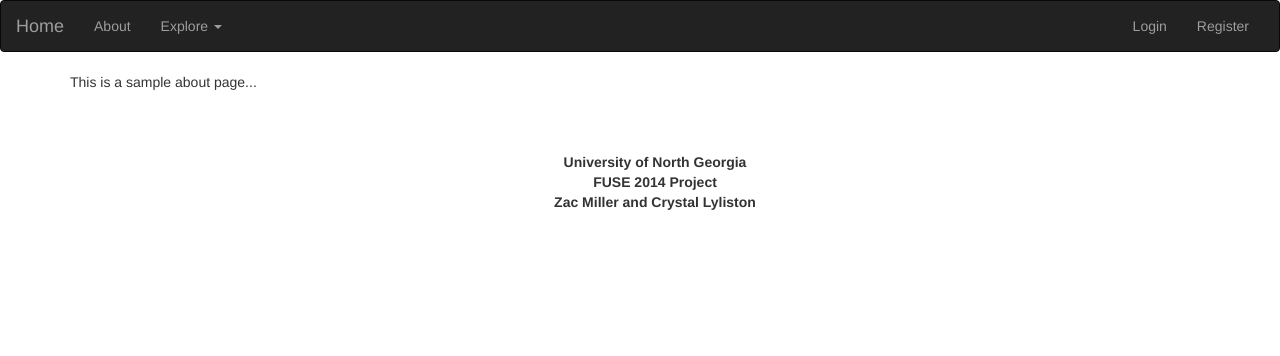
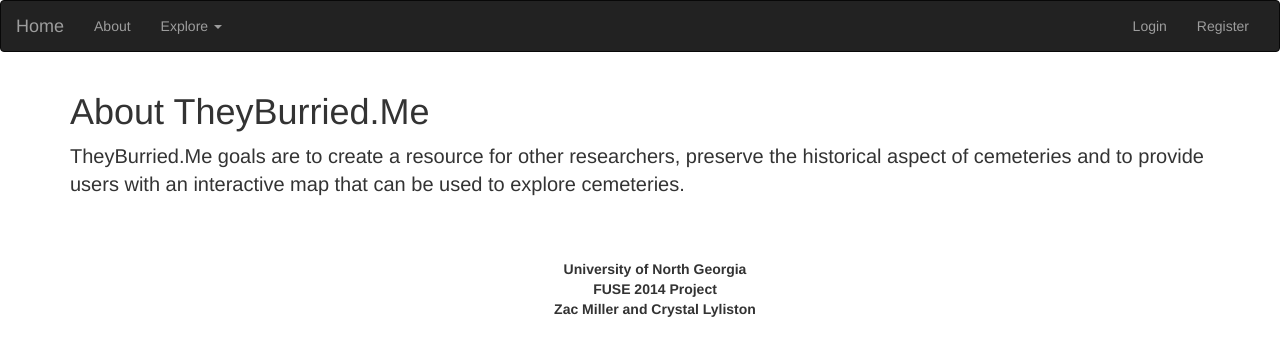
Before and after one commit to jzmiller1/fuse2014, a Django app: page /about/ in a window 1280 px wide. Shown: the top 356 px of the page. Run offline with Django 3.2, Linux system fonts and the light colour scheme; some libraries are stand-ins or nearby versions.

Commit message:
Changed url template tags.
Removed all hard coded urls aside from admin and accounts and replaced with the url template tag.

```diff
--- a/cemeteries/templates/cemeteries/about.html
+++ b/cemeteries/templates/cemeteries/about.html
@@ -4,5 +4,6 @@
 
 
 {% block content %}
-  <p>This is a sample about page...</p>
+  <h1>About TheyBurried.Me</h1>
+  <p style="font-size:20px">TheyBurried.Me goals are to create a resource for other researchers, preserve the historical aspect of cemeteries and to provide users with an interactive map that can be used to explore cemeteries. </p>
 {% endblock %}
--- a/cemeteries/templates/cemeteries/cemeteries_detail.html
+++ b/cemeteries/templates/cemeteries/cemeteries_detail.html
@@ -7,6 +7,6 @@
   <font size="5" font face="Comic Sans MS">
     <h1>{{ object.name }}</h1>
     <p>{{ object.description }}</p>
-    <a href="/cemeteries/">Return to List Of Cemeteries </a>
+    <a href="{% url 'cemeteries:cem_lview' %}">Return to List Of Cemeteries </a>
   </font>
 {% endblock %}
--- a/cemeteries/templates/cemeteries/cemeteries_simple.html
+++ b/cemeteries/templates/cemeteries/cemeteries_simple.html
@@ -6,7 +6,7 @@
     <h1><b>List of Cemeteries</b></h1>
   <ul>
     {% for cemetery in object_list %}
-      <li><a href="/cemeteries/{{ cemetery.pk }}">{{ cemetery.name|capfirst }}</a></li>
+      <li><a href="{% url 'cemeteries:cem_dview' cemetery.pk %}">{{ cemetery.name|capfirst }}</a></li>
     {% endfor %}
   </ul>
   </font>
--- a/cemeteries/templates/cemeteries/markers_detail.html
+++ b/cemeteries/templates/cemeteries/markers_detail.html
@@ -34,7 +34,8 @@
   {% if back == symbology %}
   <a href="{{ back }}">Return to Symbology</a>
   {% else %}
-   <a href="/person/">Return to Person Index</a>
+    {% url 'cemeteries:person_lview' as people%}
+   <a href="{{ people }}">Return to Person Index</a>
   {% endif %}
   </p>
 
--- a/cemeteries/templates/cemeteries/markers_simple.html
+++ b/cemeteries/templates/cemeteries/markers_simple.html
@@ -7,7 +7,7 @@
   <font size="5" font face="Comic Sans MS">
     <h1><b>Grave Marker Identification Numbers</b></h1><br>
     {% for marker in object_list %}
-      <li><a href="/marker/{{ marker.pk }}">{{ marker.markerid }}</a></li>
+      <li><a href="{% url 'cemeteries:marker_dview' pk=marker.pk %}">{{ marker.markerid }}</a></li>
     {% endfor %}
   </font>
 {% endblock %}
--- a/cemeteries/templates/cemeteries/symbology.html
+++ b/cemeteries/templates/cemeteries/symbology.html
@@ -14,7 +14,7 @@
         <div class="col-md-9">
           <div class="collapse" id="{{ symbology|slugify }}">
             {% for marker in symbology.markers.all %}
-              <a href="/marker/{{ marker.pk }}">{{ marker.markerid }}</a>
+              <a href="{% url 'cemeteries:marker_dview' pk=marker.pk %}">{{ marker.markerid }}</a>
             {% endfor %}
           </div>
         </div>
--- a/templates/base.html
+++ b/templates/base.html
@@ -31,12 +31,12 @@
                     <li class="dropdown">
                     <a href="#" class="dropdown-toggle" data-toggle="dropdown">Explore <b class="caret"></b></a>
                     <ul class="dropdown-menu" role="menu" aria-labelledby="dropdownMenu2">
-                        <li><a href="/cemeteries">Cemeteries</a></li>
-                        <li><a href="/marker">Grave Markers</a></li>
-                        <li><a href="/symbology/">Symbology</a></li>
+                        <li><a href="{% url 'cemeteries:cem_lview' %}">Cemeteries</a></li>
+                        <li><a href="{% url 'cemeteries:marker_lview' %}">Grave Markers</a></li>
+                        <li><a href="{% url 'cemeteries:symbology' %}">Symbology</a></li>
                         <li role="presentation" class="dropdown-header">View People By</li>
-                        <li><a href="/person/">Full Name</a></li>
-                        <li><a href="/people_search/">Category</a></li>
+                        <li><a href="{% url 'cemeteries:person_lview' %}">Full Name</a></li>
+                        <li><a href="{% url 'cemeteries:people_view' %}">Category</a></li>
                     </ul>
                 </li>
             </li>
```
Also changed, not shown: cemeteries/templates/cemeteries/people_view.html (+4 -2 lines), cemeteries/templates/cemeteries/person_simple.html (+2 -1 lines).
